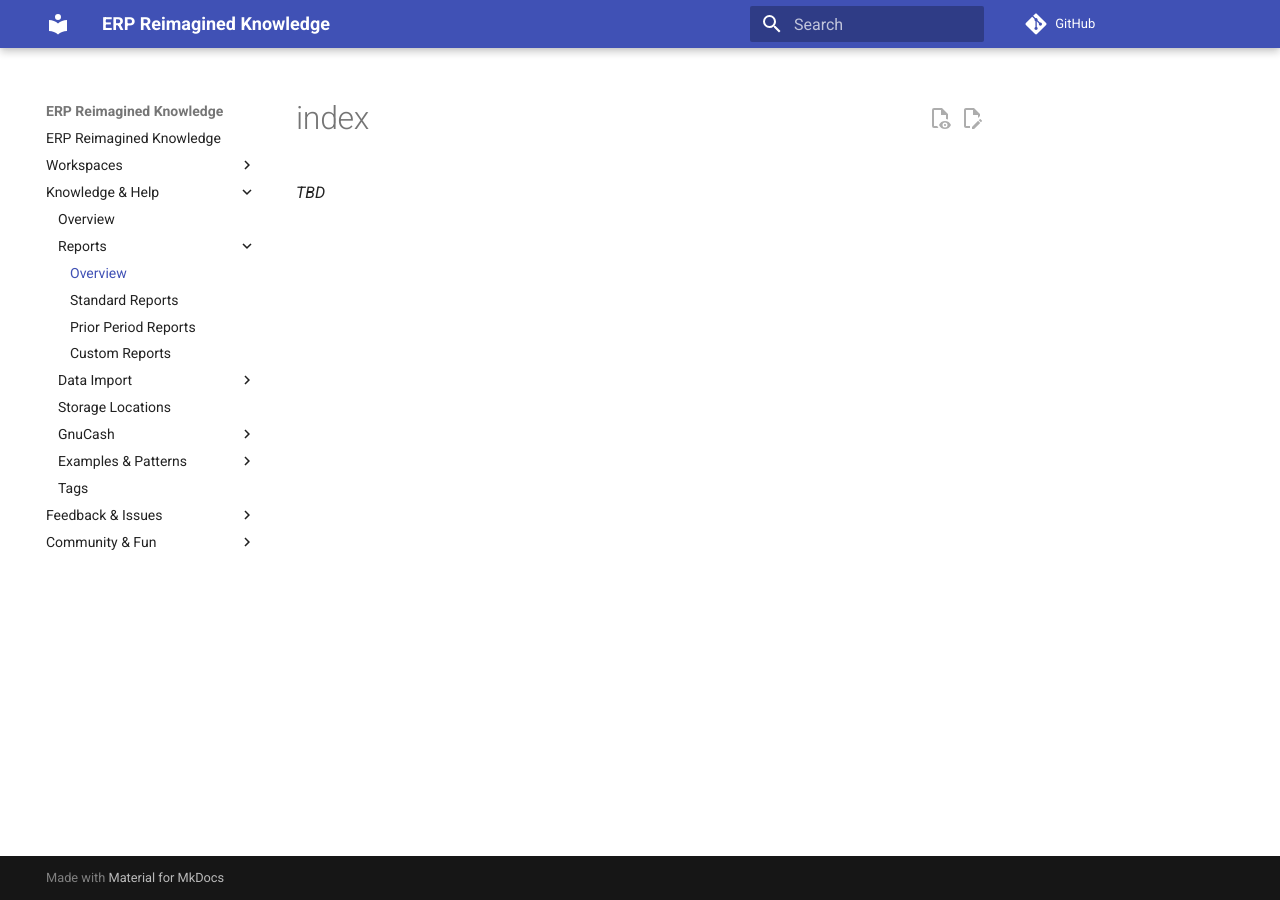
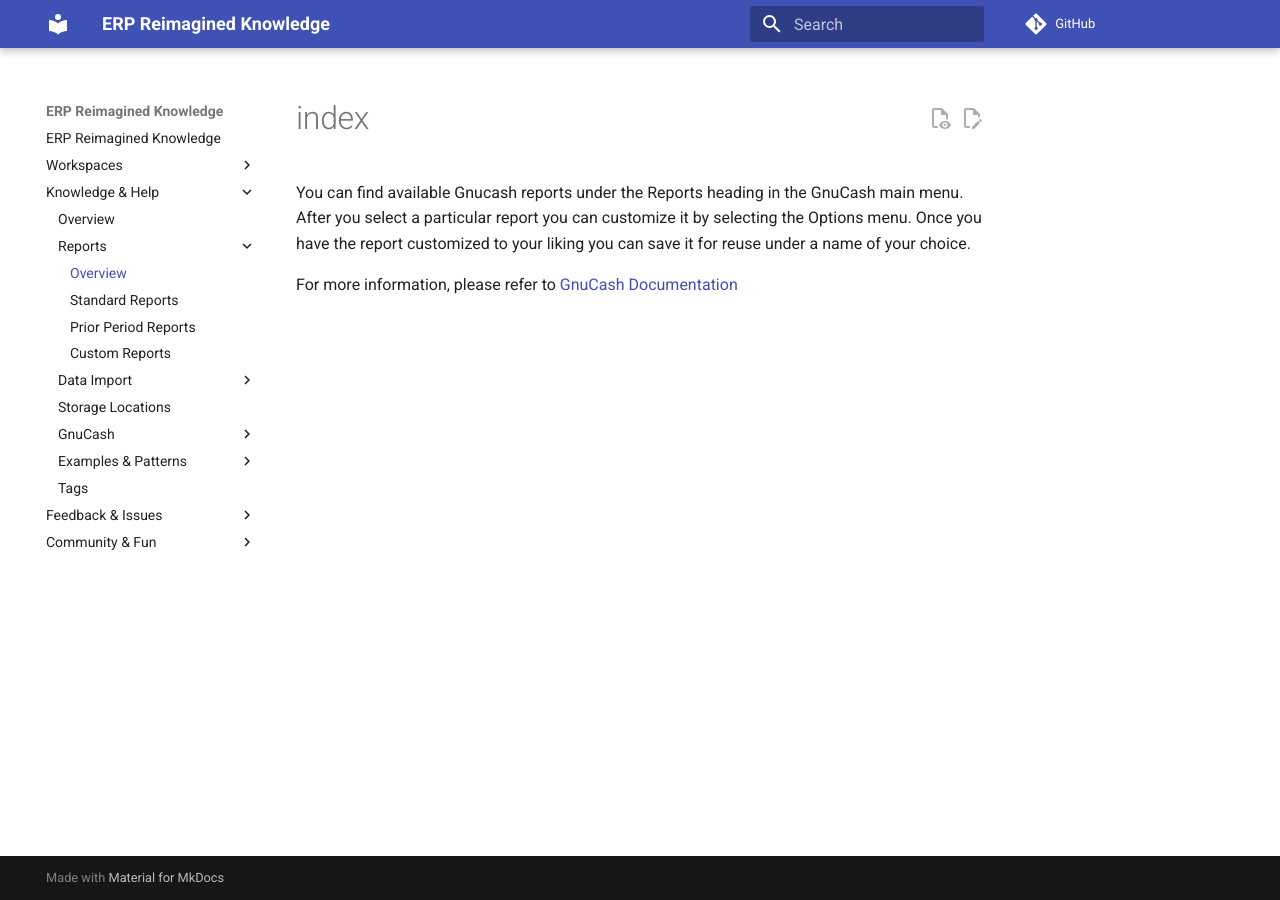
Before and after one commit to hkwhitten/erp-wiki, an MkDocs documentation site: the page built from docs/knowledge/reports/index.md, in a window 1280 px wide. Built offline with MkDocs 1.6.1 and Material for MkDocs 9.7.7, drawn with Linux system fonts in a browser that asks for light colours; comment, search, counter and statistics services are not loaded.

Commit message:
Update index.md

```diff
--- a/docs/knowledge/reports/index.md
+++ b/docs/knowledge/reports/index.md
@@ -1,3 +1,7 @@
 # index
 
-_TBD_
+You can find available Gnucash reports under the Reports heading in the GnuCash main menu.
+After you select a particular report you can customize it by selecting the Options menu.
+Once you have the report customized to your liking you can save it for reuse under a name of your choice.
+
+For more information, please refer to [GnuCash Documentation](file:///Applications/Gnucash.app/Contents/Resources/en.lproj/GnuCash%20Guide/ch_reports.html)
```
